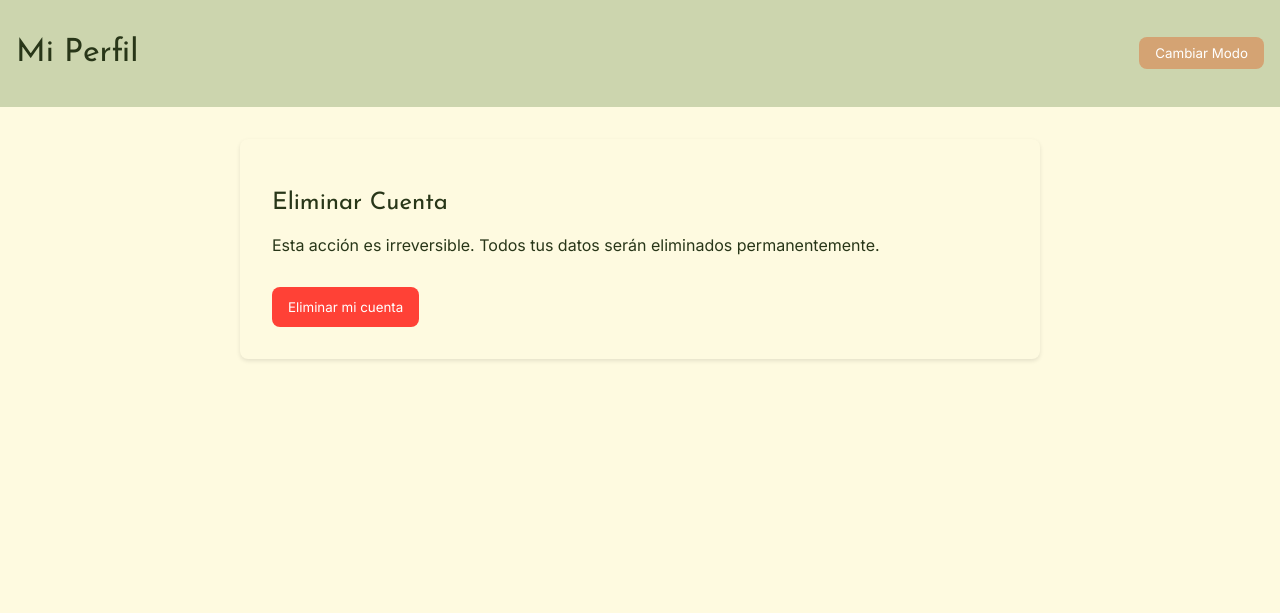
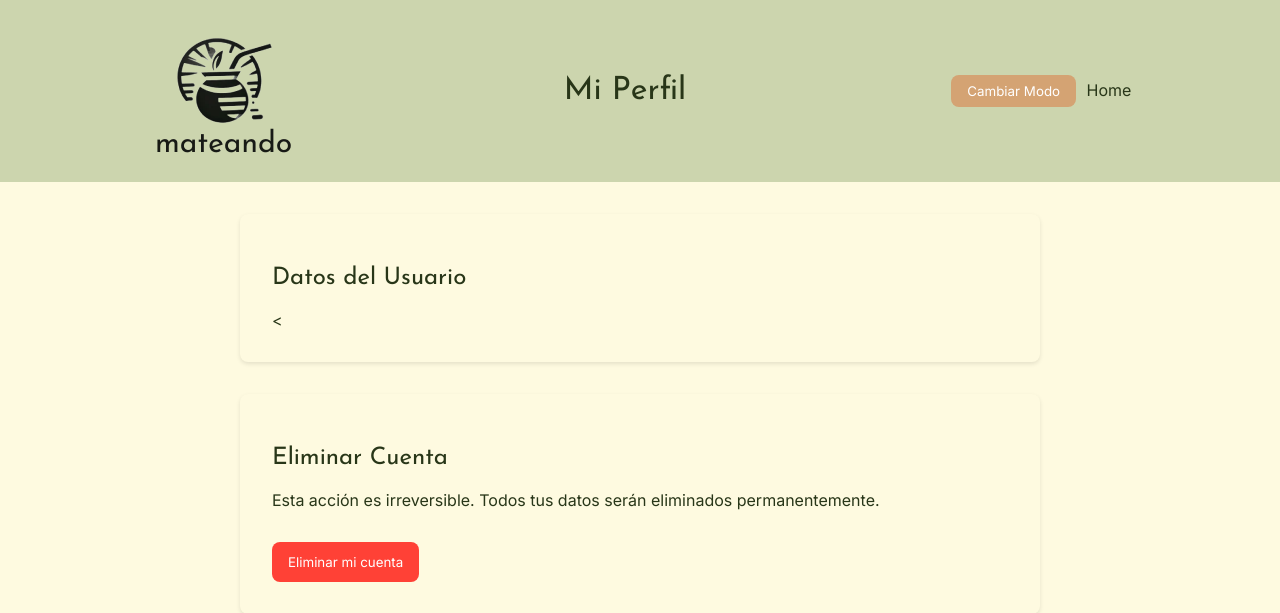
Before and after one commit to GGabi40/UTN-FRRO-Programacion-II-Mateando, a Flask app: page /miPerfil in a window 1280 px wide. Shown: the top 613 px of the page. Run offline with Flask 3, Linux system fonts and the light colour scheme; a user stored in the database is signed in.

Commit message:
update mi Perfil

```diff
--- a/src/static/assets/css/mi-perfil.css
+++ b/src/static/assets/css/mi-perfil.css
@@ -37,7 +37,7 @@ header {
   padding: 1rem;
   text-align: center;
   display: flex;
-  justify-content: space-between;
+  justify-content: space-around;
   align-items: center;
 }
 
@@ -52,6 +52,24 @@ main {
   margin: 2rem auto;
   padding: 0 1rem;
 }
+
+#logo {
+  height: 150px;
+  width: auto;
+}
+
+#toIndex {
+  text-decoration: none;
+  padding-left: 6px;
+  color: var(--color-primario);
+
+  transition: text-decoration 0.6s ease-in-out;
+}
+
+#toIndex:hover {
+  text-decoration: underline;
+}
+
 
 .profile-section {
   background-color: var(--background);
@@ -70,6 +88,7 @@ form {
   display: grid;
   gap: 0.5rem;
 }
+
 
 input[type="text"],
 input[type="email"],
--- a/templates/auth/miPerfil.html
+++ b/templates/auth/miPerfil.html
@@ -9,17 +9,27 @@
 </head>
 <body>
     <header>
-        <h1>Mi Perfil</h1>
-        <button id="dark-mode-toggle">Cambiar Modo</button>
+        <img id="logo"
+        src="{{ url_for('static', filename='assets/img/LOGO-header.webp') }}"
+        alt="Logo de Mateando"
+        loading="lazy"
+        />
+      <h1>Mi Perfil</h1>
+      <div class="botones">
+          <button id="dark-mode-toggle">Cambiar Modo</button>
+          <a href="{{ url_for('index') }}" id="toIndex">
+            Home
+          </a>
+      </div>
     </header>
 
     <main>
-        {#
         <section class="profile-section">
             <h2>Datos del Usuario</h2>
-            <form id="update-profile" method="post" action="/updateProfile">
+            {#
+            <form id="update-profile" method="post" action="/">
                 <div class="label">
-                    <label for="name">Nombre:</label>
+                    <label for="name">Nombre:</label> {# Acá debería aparecer los datos del usuario
                     <input type="text" id="name" name="name" value="{{ usuario.nombre }}" required>
                     <div class="error" id="errorNombre"></div>
                 </div>
@@ -52,9 +62,10 @@
                     <input type="submit" value="Actualizar Datos">
                 </div>
             </form>
+            #}
+            <
         </section>
 
- #}
         <section class="profile-section">
             <h2>Eliminar Cuenta</h2>
             <p>Esta acción es irreversible. Todos tus datos serán eliminados permanentemente.</p>
--- a/templates/base.html
+++ b/templates/base.html
@@ -40,7 +40,7 @@
             <i class="fa-solid fa-bag-shopping"></i>
             <span class="compra" id="carrito-compras">0</span>
           </a>
-          <a href="{% if current_user.es_admin %}{{ url_for('dashboard') }}{% else %}{{ url_for('login') }}{% endif %}" class="usuario" title="Iniciar sesión" aria-label="Iniciar sesión">
+          <a href="{% if current_user.es_admin %}{{ url_for('dashboard') }}{% else %}{{ url_for('mi_Perfil') }}{% endif %}" class="usuario" title="Iniciar sesión" aria-label="Iniciar sesión">
             <i class="fa-solid fa-user"></i>
             <span id="iniciarSesion">
             {% if current_user.is_authenticated %}
```
